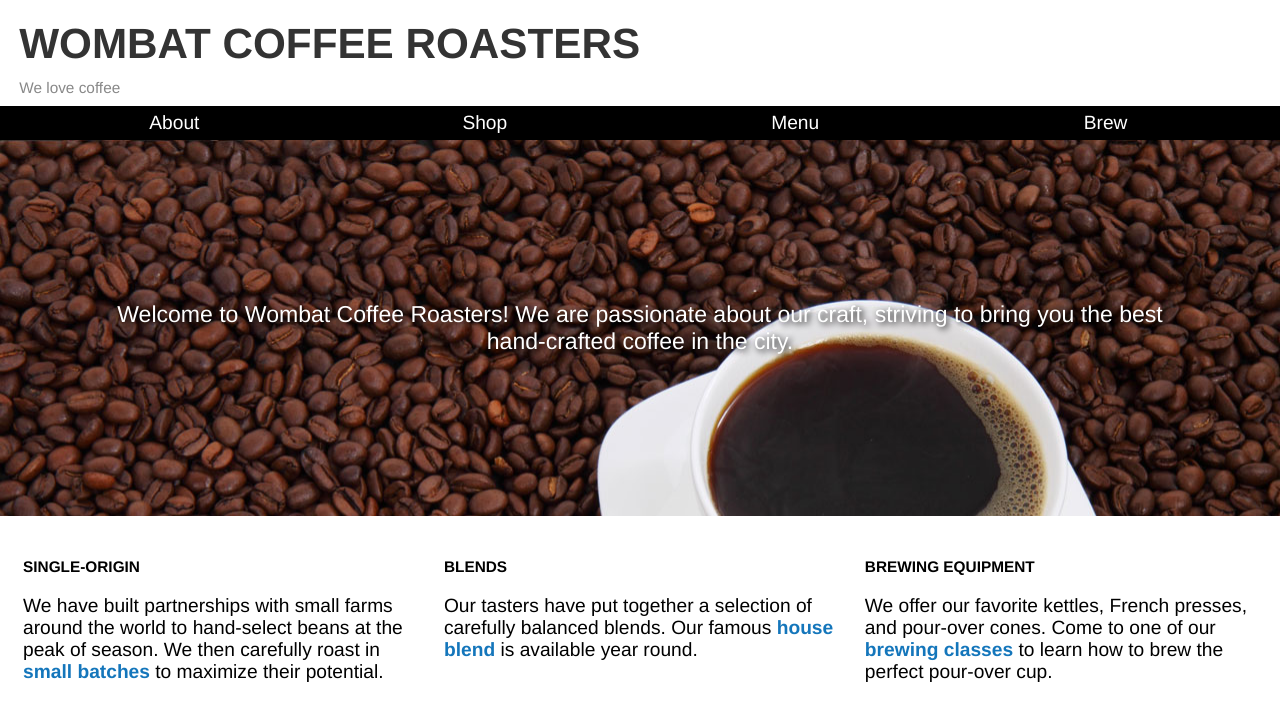
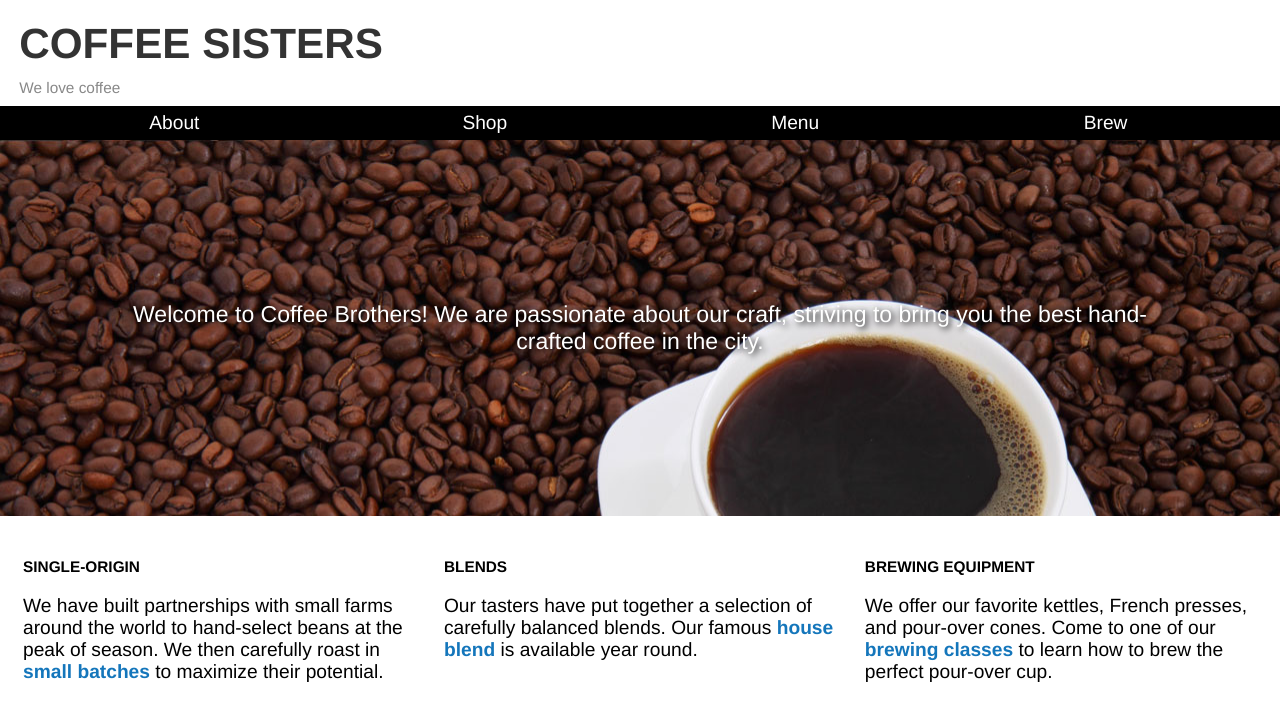
Before and after one commit to llss1989/Coffee-landing, a plain HTML site: page index.html in a window 1280 px wide. Shown: the top 724 px of the page. Drawn offline with Linux system fonts and the light colour scheme; a script that the page names is missing.

Commit message:
added new coffee name

```diff
--- a/index.html
+++ b/index.html
@@ -9,7 +9,7 @@
 <body>
 	<header>
 		<div class="title">
-			<h1>WOMBAT Coffee ROASTERS</h1>
+			<h1> Coffee Sisters</h1>
 		</div>
 		<div class="slogan">We love coffee</div>
 	</header>
@@ -27,7 +27,7 @@
 	</nav>
 
 	<aside id="hero" class="hero">
-		Welcome to Wombat Coffee Roasters! We are passionate about our craft, striving to bring you the best hand-crafted coffee in the city.
+		Welcome to Coffee Brothers! We are passionate about our craft, striving to bring you the best hand-crafted coffee in the city.
 	</aside>
 
 	<main id="main">
```
